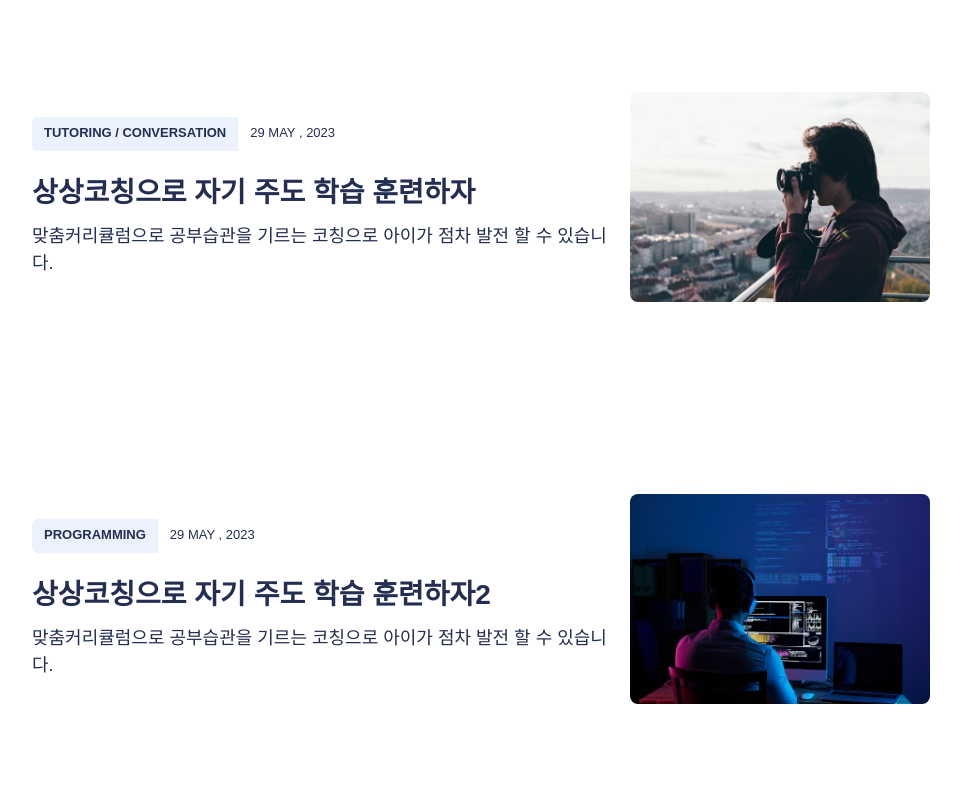
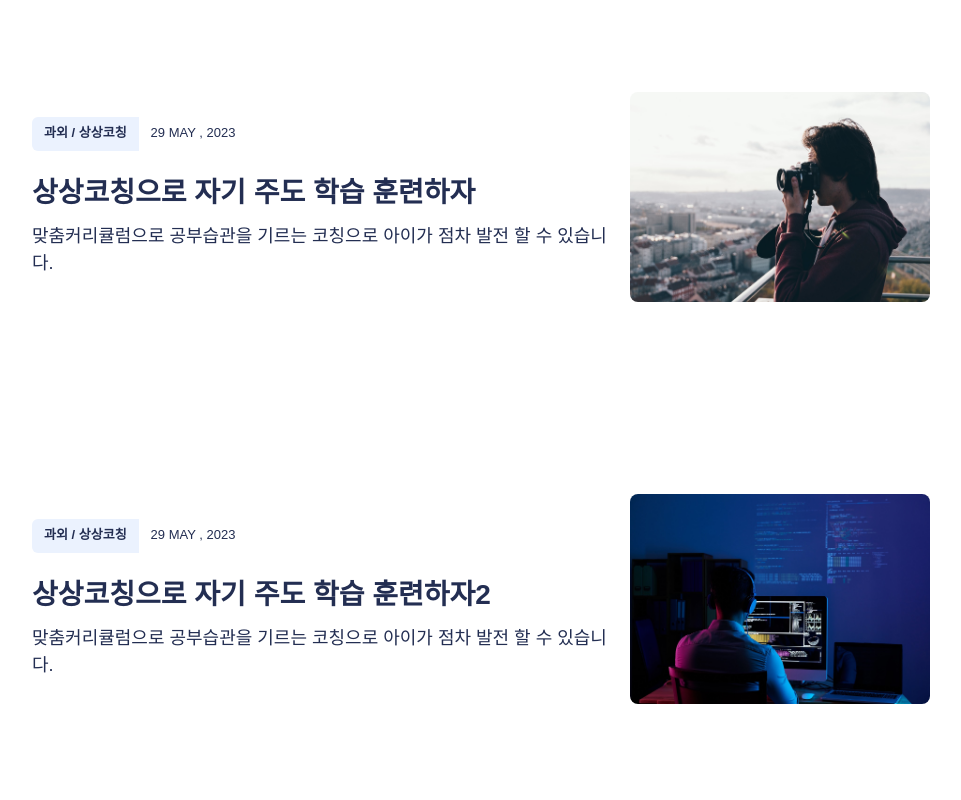
Before and after one commit to inyourcare/practical-trivia, a Next.js app: page / in a window 1280 px wide. Shown: the part 800-1600 px from the top of the page, without its empty margins (165-1126 px from the left). Built offline with nearby package versions, Linux system fonts and the light colour scheme.

Commit message:
tag 한글로 맞춤

```diff
--- a/app/post/[slug]/page.tsx
+++ b/app/post/[slug]/page.tsx
@@ -40,7 +40,7 @@ export default async function PostHome({
     <>
       <PostHeader
         title={post.data.title}
-        tag={post.data.tags[0]}
+        tag={post.data.krTags[0]}
         date={dayjs(post.data.date).format("DD MMMM , YYYY")}
         authorName={post.data.author}
       />
@@ -80,6 +80,7 @@ export default async function PostHome({
               description={item.description}
               image={item.image}
               slug={item.slug}
+              krTags={item.krTags}
             />
           );
         })}
--- a/app/post/tag/[slug]/page.tsx
+++ b/app/post/tag/[slug]/page.tsx
@@ -30,6 +30,7 @@ export default function PostTagHome({ params }: { params: { slug: string } }) {
                 category={item.category}
                 id={item.id}
                 slug={item.slug}
+                krTags={item.krTags}
               />
             }
           )
--- a/components/post/PostMetadata.ts
+++ b/components/post/PostMetadata.ts
@@ -5,6 +5,7 @@ export interface PostMetadata {
   // slug: string;
   id: string;
   tags: Array<string>;
+  krTags: Array<string>;
   category: Array<string>;
   date: string;
   title: string;
--- a/components/post/PostPreview.tsx
+++ b/components/post/PostPreview.tsx
@@ -28,7 +28,7 @@ const PostPreview = (props: PostMetadata) => {
             <div className={`rounded-l-md px-3 pt-2 pb-2.5 gap-2.5 flex justify-center items-center font-semibold bg-[rgba(235,242,254,1)] transition-all`}>
 
               <p className="uppercase m-0 text-[13px] leading-[1.2]">
-                {props.tags.join(' / ')}
+                {props.krTags.join(' / ')}
               </p>
 
             </div>
--- a/components/post/getPostMetadata.ts
+++ b/components/post/getPostMetadata.ts
@@ -20,6 +20,7 @@ const getPostMetadata = (): PostMetadata[] => {
       tags: matterResult.data.tags,
       category: matterResult.data.category,
       image: matterResult.data.image,
+      krTags: matterResult.data.krTags
     };
   });
 
--- a/data/1_sangsang.md
+++ b/data/1_sangsang.md
@@ -3,10 +3,11 @@ id: "1"
 title: "상상코칭으로 자기 주도 학습 훈련하자"
 description: "맞춤커리큘럼으로 공부습관을 기르는 코칭으로 아이가 점차 발전 할 수 있습니다."
 date: "2023-05-29T08:18:10.494Z"
-tags: ["Tutoring", "Conversation"]
+tags: ["Tutoring", "Sangsang"]
 category: ["Tutoring"]
 image: "/images/camera.jpg"
 author: "실용주의 잡학사전"
+krTags: ["과외", "상상코칭"]
 ---
 
 <p className="mb-3 font-light text-gray-500 dark:text-gray-400 first-line:uppercase first-line:tracking-widest first-letter:text-7xl first-letter:font-bold first-letter:text-gray-900 dark:first-letter:text-gray-100 first-letter:mr-3 first-letter:float-left">
--- a/data/2_temp.md
+++ b/data/2_temp.md
@@ -7,6 +7,7 @@ tags: ["Programming"]
 category: ["Programming"]
 image: "/images/software-developer.jpg"
 author: "실용주의 잡학사전"
+krTags: ["과외", "상상코칭"]
 ---
 
 I was recently granted access to the [OpenAI GPT-3 Beta](https://beta.openai.com/), a very powerful language model that can be used to do all sorts of magic like chat bot generation, article summary, and a [lot more cool stuff](https://beta.openai.com/examples).
--- a/data/3_temp.md
+++ b/data/3_temp.md
@@ -7,6 +7,7 @@ tags: ["Conversation"]
 category: ["Conversation"]
 image: "/images/software-developer.jpg"
 author: "실용주의 잡학사전"
+krTags: ["과외", "상상코칭"]
 ---
 
 Ever since the pandemic started, I've noticed QR codes creeping into my daily life. Venue check-ins, digital menus at restaurants, and online payments.
--- a/data/4_temp.md
+++ b/data/4_temp.md
@@ -7,6 +7,7 @@ tags: ["Conversation"]
 category: ["Conversation"]
 image: "/images/software-developer.jpg"
 author: "실용주의 잡학사전"
+krTags: ["과외", "상상코칭"]
 ---
 
 After watching [High Score](https://www.youtube.com/watch?v=B4jopG1wX88) on Netflix, I was suddenly inspired to develop a retro-style game. I think it was a combination of the aesthetics and nostalgia that motivated me.
--- a/data/5_temp.md
+++ b/data/5_temp.md
@@ -7,6 +7,7 @@ tags: ["Conversation"]
 category: ["Conversation"]
 image: "/images/software-developer.jpg"
 author: "실용주의 잡학사전"
+krTags: ["과외", "상상코칭"]
 ---
 
 The [SaaS (software as a service)](https://en.wikipedia.org/wiki/Software_as_a_service) model underpins many of today's successful new businesses. Knowing how to build one from start to finish is probably a useful addition to any software developer's skill set.
--- a/data/6_temp.md
+++ b/data/6_temp.md
@@ -7,6 +7,7 @@ tags: ["Conversation"]
 category: ["Conversation"]
 image: "/images/software-developer.jpg"
 author: "실용주의 잡학사전"
+krTags: ["과외", "상상코칭"]
 ---
 
 In a [previous post](./retro-games-with-pico-8) I talked about how making retro 8-bit games is a great way for fledgling developers to learn new things whilst expanding their portfolio.
```
